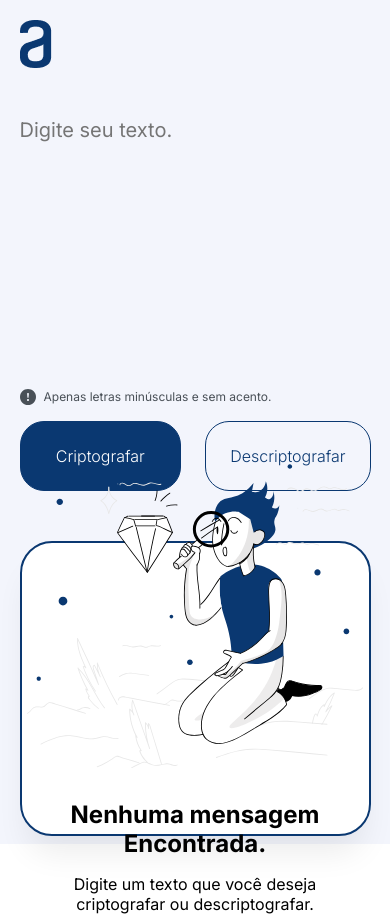
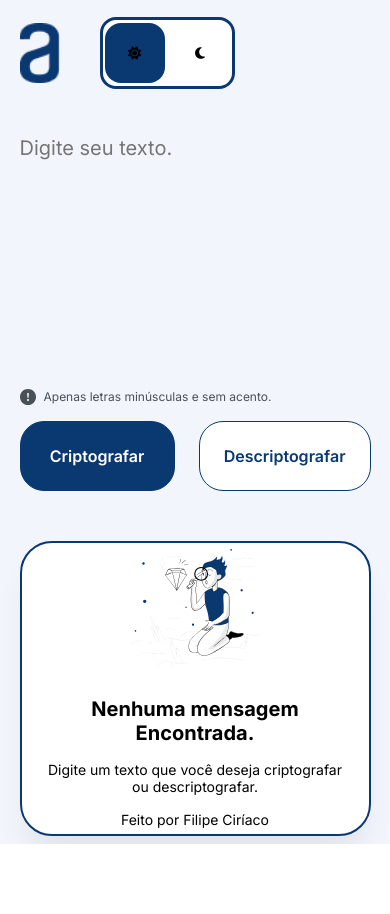
Before and after one commit to Vilefilipe1/DecodificadorJS-AluraChallenges, a plain HTML site: page index.html in a window 390 px wide. After the commit the page ends 844 px from the top, so only its background shows below. Drawn offline with Linux system fonts and the light colour scheme.

Commit message:
Dark Mode e autoria

```diff
--- a/index.html
+++ b/index.html
@@ -4,6 +4,7 @@
     <meta charset="UTF-8">
     <meta name="viewport" content="width=device-width, initial-scale=1.0">
     <script src="script.js" defer></script>
+    <script src="https://kit.fontawesome.com/62de3502c5.js" crossorigin="anonymous"></script>
     <link rel="stylesheet" href="style.css">
     <title>Decodificador JavaScript - Alura</title>
 </head>
@@ -16,6 +17,17 @@
     <main>
         <menu>
             <img src="img/Vector.png">
+            <div class="menu__gaveta">
+                <div class="menu__gaveta__dois">
+                    <button class="menu__botao" id="botao__light" onclick="daymode()">
+                        <i class="fa-solid fa-sun"></i>
+                    </button>
+                    <button class="menu__botao" id="botao__dark" onclick="darkmode()">
+                        <i class="fa-solid fa-moon"></i>
+                    </button>
+                </div>
+            </div>
+
         </menu>
         <div class="main">
             <textarea spellcheck="false" autofocus placeholder="Digite seu texto." id="input" type="text" value=""></textarea>
@@ -37,6 +49,7 @@
                 <div class="resultado__start__msg">
                     <h1 id="resultado__start__msg__titulo">Nenhuma mensagem Encontrada.</h1>
                     <p id="resultado__start__msg__principal">Digite um texto que você deseja criptografar ou descriptografar.</p>
+                    <p id="resultado__start__msg__principal">Feito por Filipe Ciríaco</p>
                 </div>
             </div>
             <div class="resultado__resposta">
--- a/script.js
+++ b/script.js
@@ -8,6 +8,10 @@ let result__resposta__principal = document.getElementById("resultado__resposta__
 let palavraSeparada = [];
 let palavraSecreta = [];
 let novaPalavra = "";
+let root = document.querySelector(':root');
+let botaoDark = document.getElementById("botao__dark");
+let botaoLight = document.getElementById("botao__light");
+
 
 function ifvalue(value, letra, palavra, index, array, length) {
     if (length != false) {
@@ -48,7 +52,6 @@ function criptografar() {
     result__resposta__principal.innerHTML = palavraCript;
 
     palavraSecreta = [];
-
 }
 
 function descriptografar() {
@@ -66,6 +69,33 @@ function copiar() {
     navigator.clipboard.writeText(result__resposta__principal.innerHTML)
 }
 
+function darkmode() {
+    root.style.setProperty("--background-color", "#1c1f20")
+    root.style.setProperty("--background2-color", "#181a1b")
+    root.style.setProperty("--primary-color", "#0A3871")
+    root.style.setProperty("--border-color", "#8cc4f5")
+    root.style.setProperty("--font-color", "#b5afa6")
+    root.style.setProperty("--font2-color", "White")
+    botaoDark.style.backgroundColor = "#8cc4f5";
+    botaoLight.style.backgroundColor = "#1c1f20";
+    botaoDark.style.color = "#0A3871";
+    botaoLight.style.color = "#0A3871";
+}
+
+function daymode() {
+    root.style.setProperty("--background-color", "White")
+    root.style.setProperty("--background2-color", "#F3F5FC")
+    root.style.setProperty("--primary-color", "#0A3871")
+    root.style.setProperty("--border-color", "#0A3871")
+    root.style.setProperty("--font-color", "#495057")
+    root.style.setProperty("--font2-color", "Black")
+    botaoDark.style.backgroundColor = "White";
+    botaoLight.style.backgroundColor = "#0A3871";
+    botaoDark.style.color = "Black";
+    botaoLight.style.color = "Black";
+
+}
+
 video.addEventListener("ended", (event) => {
     main.style.visibility = "block";
     loading.style.display = "none";
--- a/style.css
+++ b/style.css
@@ -1,4 +1,15 @@
 @import url('https://fonts.googleapis.com/css2?family=Inter:wght@100..900&display=swap');
+
+:root {
+    --background-color: white;
+    --background2-color: #F3F5FC;
+    --primary-color: #0A3871;
+    --border-color: #0A3871;
+    --font-color: #495057;
+    --font2-color: black;
+
+
+}
 
 * {
     padding: 0;
@@ -15,10 +26,56 @@ loading {
 
 menu {
     height: 100vh;
+    width: 15vw;
     display: flex;
     flex-direction: column;
+    align-items: center;
     padding-top: 2%;
     padding-left: 2%;
+    gap: 40px;
+}
+
+menu img {
+    width: 40px;
+    height: 60px;
+    align-self: center;
+}
+
+.menu__gaveta {
+    display: flex;
+    flex-direction: column;
+    align-items: center;
+    justify-content: center;
+    background: var(--background-color);
+    border: var(--border-color) solid 3px;
+    border-radius: 16px;
+    width: 70%;
+    height: 10%;
+
+}
+
+.menu__gaveta__dois {
+    display: flex;
+    flex-direction: column;
+    align-items: center;
+    justify-content: center;
+    background-color: var(--background-color);
+    width: 80%;
+    height: 80%;
+    border-radius: 16px;
+    gap: 4%;
+}
+
+.menu__botao {
+    background-color: var(--background-color);
+    border-radius: 16px;
+    width: 30px;
+    height: 30px;
+    border: none;
+}
+
+#botao__light {
+    background-color: var(--primary-color);
 }
 
 main {
@@ -28,7 +85,7 @@ main {
     justify-content: center;
     align-items: center;
     gap: 50px;
-    background-color: #F3F5FC;
+    background-color: var(--background2-color);
 }
 
 .main__info {
@@ -37,7 +94,7 @@ main {
     gap: 16px;
     font-size: 12px;
     font-weight: 400;
-    color: #495057;
+    color: var(--font-color);
 }
 
 .main__info__area {
@@ -51,10 +108,10 @@ main {
     border-radius: 24px;
     padding: 24px;
     font-size: 16px;
-    font-weight: 300;
-    border: #0A3871 solid 1px;
-    background-color: #F3F5FC;
-    color: #0A3871;
+    font-weight: 600;
+    border: var(--border-color) solid 1px;
+    background-color: white;
+    color: var(--primary-color);
 }
 
 .main__info__area__botao:hover {
@@ -62,7 +119,7 @@ main {
 }
 
 #botao__cript {
-    background-color: #0A3871;
+    background-color: var(--primary-color);
     color: white;
 }
 
@@ -76,8 +133,8 @@ main {
 
 textarea {
     border: 0;
-    background-color: #F3F5FC;
-    color: #0A3871;
+    background-color: var(--background2-color);
+    color: var(--border-color);
     width: 60vw;
     height: 80%;
     font-size: 32px;
@@ -89,12 +146,12 @@ textarea:focus {
 }
 
 .resultado {
-    background-color: #FFFFFF;
+    background-color: var(--background-color);
     border-radius: 32px;
     margin: 40px 40px 40px 0;
     height: 90vh;
     width: 90vw;
-    border: #0A3871 solid 2px;
+    border: var(--border-color) solid 2px;
     box-shadow: 0px 24px 32px -8px rgba(0, 0, 0, 0.08);
 }
 
@@ -114,6 +171,7 @@ textarea:focus {
     display: flex;
     flex-direction: column;
     gap: 16px;
+    color: var(--font2-color);
 }
 
 #resultado__start__msg__titulo {
@@ -141,20 +199,20 @@ textarea:focus {
     height: 100%;
     width: 100%;
     font-size: 24px;
-    color: #495057;
+    color: var(--font2-color);
     font-weight: 500;
     overflow: auto;
 }
 
 #resultado__resposta__botao {
     border-radius: 32px;
-    background-color: #FFFFFF;
+    background-color: var(--background-color);
     padding: 24px;
     width: 80%;
     font-size: 16px;
     font-weight: 300;
-    border: #0A3871 solid 1px;
-    color: #0A3871;
+    border: var(--border-color) solid 1px;
+    color: var(--border-color);
 
 }
 
@@ -163,6 +221,23 @@ textarea:focus {
 }
 
 @media (max-width: 1100px) {
+    .menu__gaveta {
+        flex-direction: row;
+        overflow: visible;
+        box-sizing: unset;
+        width: 20%;
+        height: 100%;
+    }
+    .menu__gaveta__dois {
+        flex-direction: row;
+        width: 100%;
+        height: 100%;
+        gap: 4%;
+    }
+    .menu__botao {
+        width: 60px;
+        height: 60px;
+    }
     menu {
         width: 100vw;
         flex-direction: row;
@@ -191,9 +266,29 @@ textarea:focus {
         align-content: start;
     }
 
+
+    .resultado__start img {
+        height: 40%;
+    }
+
+    #resultado__start__msg__titulo {
+        font-size: 20px;
+    }
+
+    #resultado__start__msg__principal {
+        font-size: 14px;
+    }
+
     #resultado__resposta__principal {
         font-size: 20px;
     }
 
 
 }
+
+@media (max-width: 500px) {
+    .menu__gaveta {
+        width: 35%;
+        height: 100%;
+    }
+}
```
